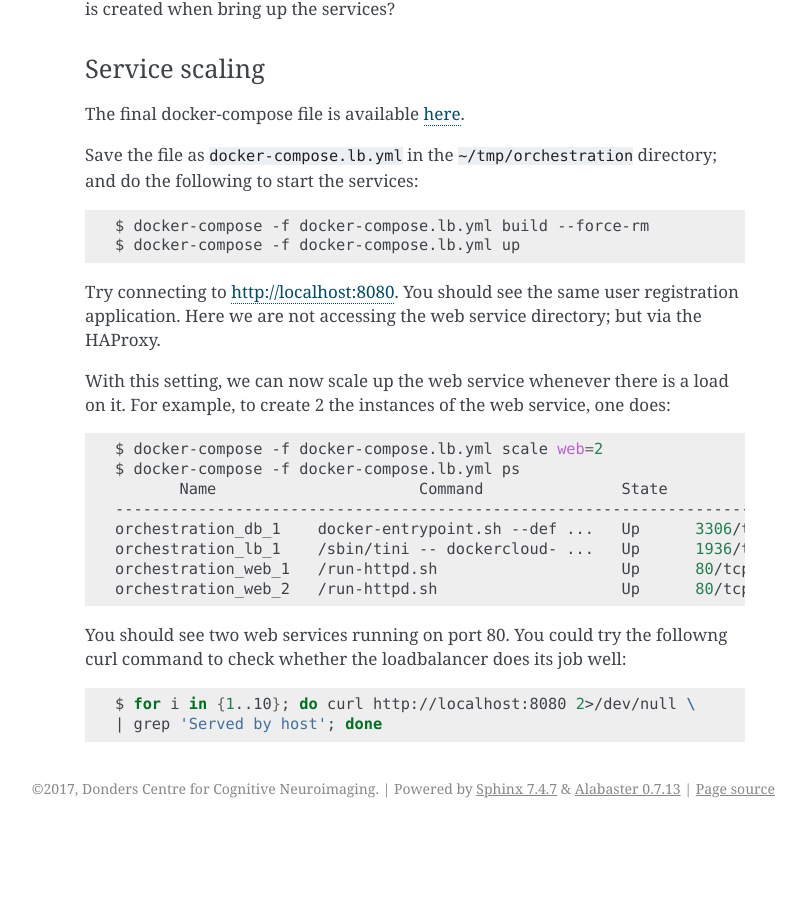
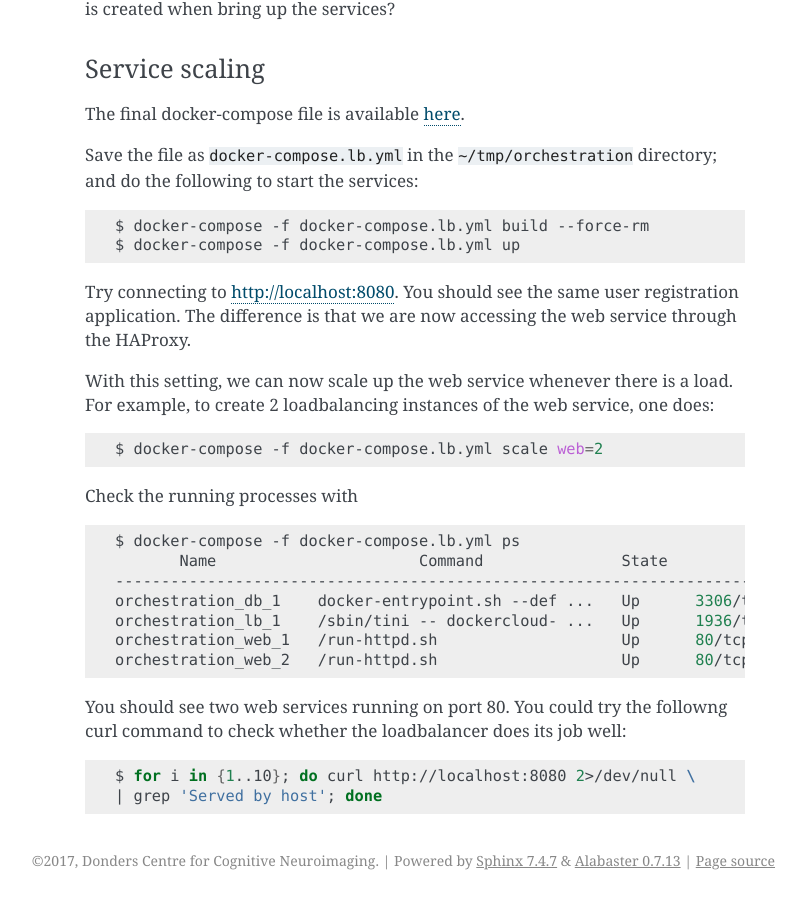
Before and after one commit to Donders-Institute/docker-swarm-setup, a Sphinx documentation site: the page built from doc/tutorial/orchestration.rst, in a window 1280 px wide and 900 px high, scrolled down 6985 px. Shown: the whole window, without its empty margins (335-1141 px from the left). Built offline with Sphinx 7.4.7, drawn with Linux system fonts in a browser that asks for light colours; before the commit the page ends 7813 px from its top, so only the background shows below that.

Commit message:
improved exercise

```diff
--- a/doc/tutorial/orchestration.rst
+++ b/doc/tutorial/orchestration.rst
@@ -237,13 +237,18 @@ Save the file as ``docker-compose.lb.yml`` in the ``~/tmp/orchestration`` direct
     $ docker-compose -f docker-compose.lb.yml build --force-rm
     $ docker-compose -f docker-compose.lb.yml up
 
-Try connecting to `http://localhost:8080 <http://localhost:8080>`_.  You should see the same user registration application.  Here we are not accessing the web service directory; but via the HAProxy.
+Try connecting to `http://localhost:8080 <http://localhost:8080>`_.  You should see the same user registration application.  The difference is that we are now accessing the web service through the HAProxy.
 
-With this setting, we can now scale up the web service whenever there is a load on it. For example, to create 2 the instances of the web service, one does:
+With this setting, we can now scale up the web service whenever there is a load. For example, to create 2 loadbalancing instances of the web service, one does:
 
 .. code-block:: bash
 
     $ docker-compose -f docker-compose.lb.yml scale web=2
+
+Check the running processes with
+
+.. code-block:: bash
+
     $ docker-compose -f docker-compose.lb.yml ps
            Name                      Command               State                   Ports
     ----------------------------------------------------------------------------------------------------
```
